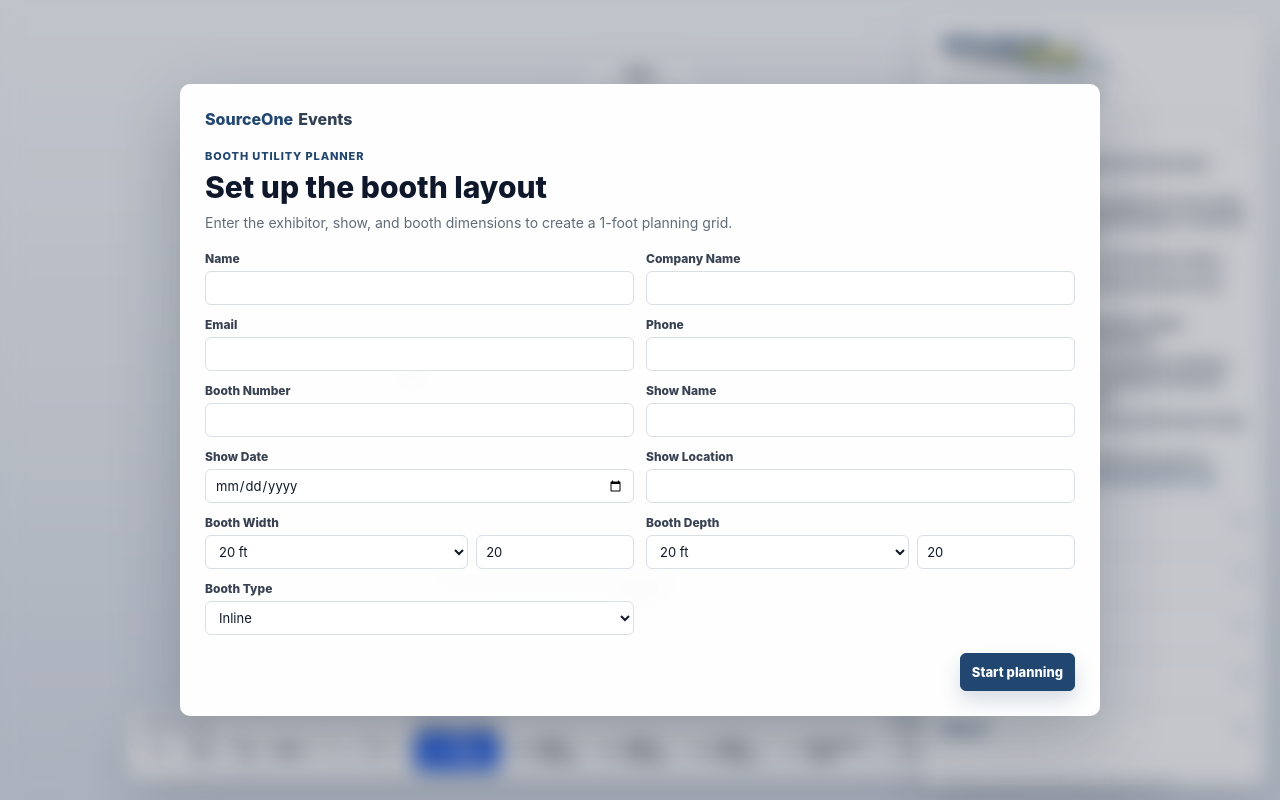
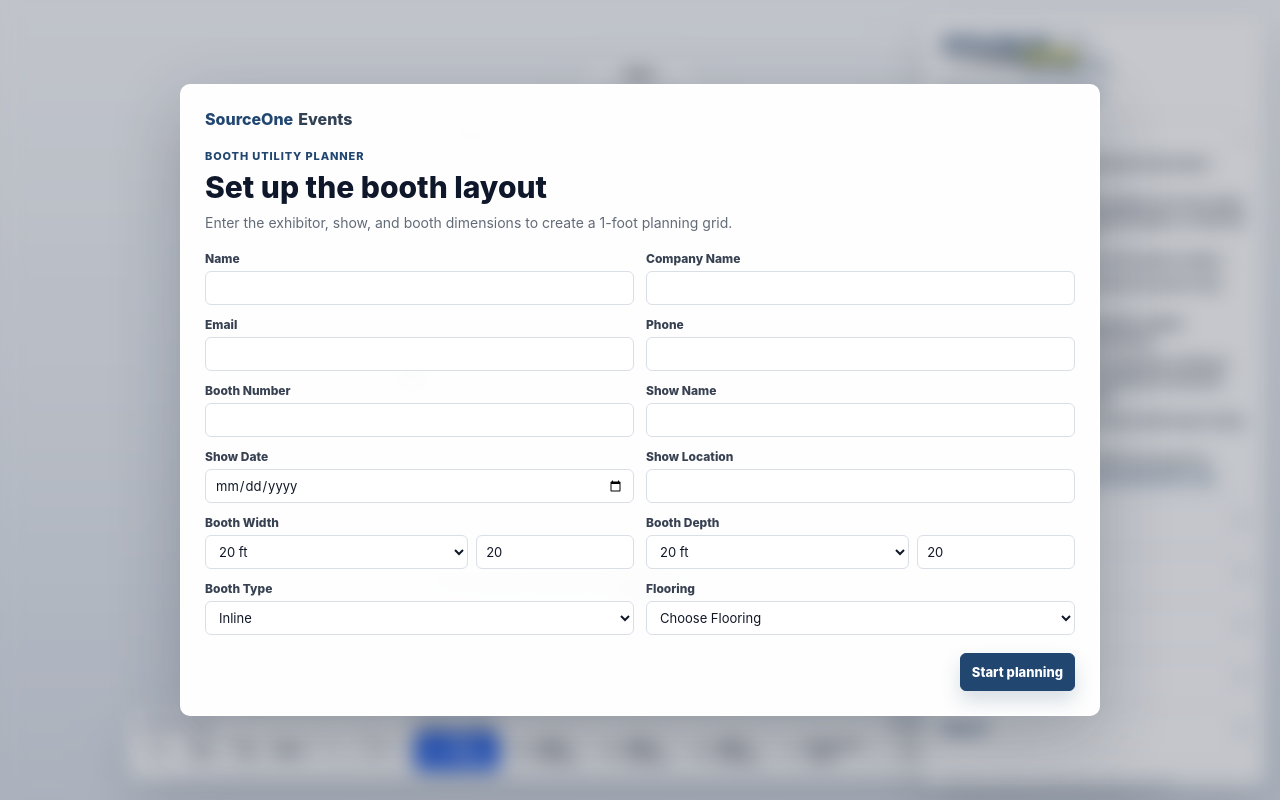
Before and after one commit to AndrewHodgson/Booth-Utility-Planner, a React (Vite) app: page / in a window 1280 px wide. Built offline with nearby package versions, Linux system fonts and the light colour scheme.

Commit message:
Add flooring option to booth details

```diff
--- a/src/App.tsx
+++ b/src/App.tsx
@@ -61,6 +61,27 @@ type UtilityLine = {
 const BOOTH_TYPES = ['Inline', 'Corner', 'Peninsula', 'End Cap', 'Island'] as const
 type BoothType = (typeof BOOTH_TYPES)[number]
 
+const FLOORING_OPTIONS = ['Choose Flooring', 'Flooring Ordered', 'No Flooring Ordered', 'Unknown / Not Provided'] as const
+type FlooringValue = (typeof FLOORING_OPTIONS)[number]
+const DEFAULT_FLOORING: FlooringValue = 'Choose Flooring'
+
+// Map flooring values saved before the option list was renamed onto the current options.
+const LEGACY_FLOORING_MAP: Record<string, FlooringValue> = {
+  Carpeted: 'Flooring Ordered',
+  'Not Carpeted': 'No Flooring Ordered',
+  'Unknown / Not Provided': 'Unknown / Not Provided',
+}
+
+function sanitizeFlooring(value: unknown): FlooringValue {
+  if (FLOORING_OPTIONS.includes(value as FlooringValue)) {
+    return value as FlooringValue
+  }
+  if (typeof value === 'string' && LEGACY_FLOORING_MAP[value]) {
+    return LEGACY_FLOORING_MAP[value]
+  }
+  return DEFAULT_FLOORING
+}
+
 type BoothDetails = {
   name: string
   companyName: string
@@ -73,6 +94,7 @@ type BoothDetails = {
   width: number
   depth: number
   boothType: BoothType
+  flooring: FlooringValue
   sideLabels: {
     front: string
     back: string
@@ -282,6 +304,7 @@ const defaultBooth: BoothDetails = {
   width: 20,
   depth: 20,
   boothType: 'Inline',
+  flooring: DEFAULT_FLOORING,
   sideLabels: {
     front: '',
     back: '',
@@ -1231,7 +1254,7 @@ function drawPdfPageHeader(
     96,
   )
   doc.text(
-    `Booth #: ${planner.booth.boothNumber || '-'} | Booth Size: ${planner.booth.width}ft x ${planner.booth.depth}ft | Booth Type: ${planner.booth.boothType || '-'}`,
+    `Booth #: ${planner.booth.boothNumber || '-'} | Booth Size: ${planner.booth.width}ft x ${planner.booth.depth}ft | Booth Type: ${planner.booth.boothType || '-'} | Flooring: ${planner.booth.flooring || DEFAULT_FLOORING}`,
     PDF_MARGIN,
     109,
   )
@@ -1449,6 +1472,7 @@ function readInitialState(): PlannerState {
         boothType: BOOTH_TYPES.includes(parsed.booth?.boothType as BoothType)
           ? (parsed.booth?.boothType as BoothType)
           : 'Inline',
+        flooring: sanitizeFlooring(parsed.booth?.flooring),
       },
       markers,
       lines,
@@ -1559,6 +1583,15 @@ function SetupModal({
               onChange={(event) => updateField('boothType', event.target.value as BoothType)}
             >
               {BOOTH_TYPES.map((t) => <option key={t}>{t}</option>)}
+            </select>
+          </label>
+          <label className="field-group">
+            <span className="field-label">Flooring</span>
+            <select
+              value={booth.flooring}
+              onChange={(event) => updateField('flooring', event.target.value as FlooringValue)}
+            >
+              {FLOORING_OPTIONS.map((option) => <option key={option}>{option}</option>)}
             </select>
           </label>
         </div>
@@ -3153,6 +3186,15 @@ function RightPanel({
               {BOOTH_TYPES.map((t) => <option key={t}>{t}</option>)}
             </select>
           </label>
+          <label className="field-group">
+            <span className="field-label">Flooring</span>
+            <select
+              value={booth.flooring}
+              onChange={(event) => setBoothField('flooring', event.target.value as FlooringValue)}
+            >
+              {FLOORING_OPTIONS.map((option) => <option key={option}>{option}</option>)}
+            </select>
+          </label>
         </div>
       </PanelSection>
 
```
Also changed, not shown: 1 other file (tests, documents, lock files or other folders).
